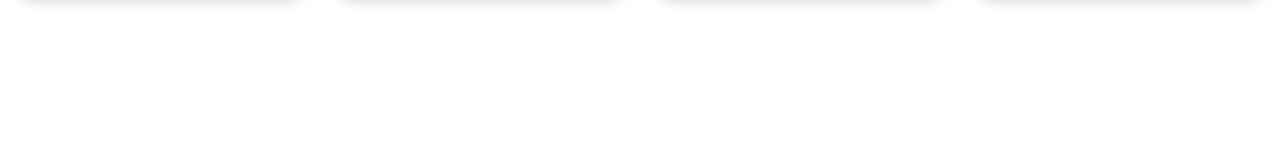
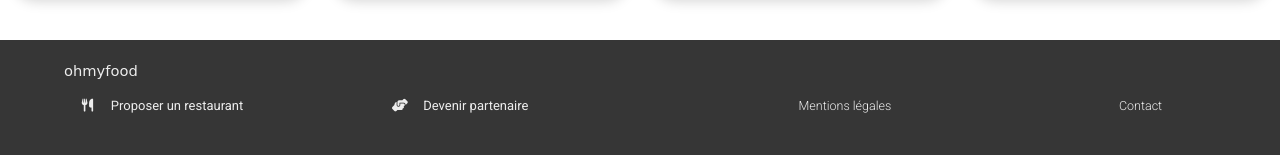
Before and after one commit to Adr-hub/first-versioning-project, a website: page index.html in a window 1280 px wide. Shown: the part 711-866 px from the top of the page. Before the commit the page ends 800 px from the top, so only its background shows below. Drawn offline with Linux system fonts and the light colour scheme; a web font is replaced by a local one.

Commit message:
Footer first commit

```diff
--- a/index.html
+++ b/index.html
@@ -35,13 +35,10 @@
         <div class="indications-cards__steps">
             <div class="indications-cards__steps-left-side"><span>1</span><i class="fas fa-mobile-alt"></i></div>
             Choisissez un restaurant
-
         </div>
-
         <div class="indications-cards__steps">
             <div class="indications-cards__steps-left-side"><span>2</span><i class="fas fa-list-ul"></i></div>
             Composez votre menu
-
         </div>
         <div class="indications-cards__steps">
             <div class="indications-cards__steps-left-side"><span>3</span><i class="fas fa-store"></i></div>
@@ -53,41 +50,31 @@
         <div class="restaurants-cards-block__new-restaurant">
             <a href="#" class="restaurants-cards-block__new-restaurant-image">
                 <span>Nouveau</span>
-
             </a>
-
             <div class="restaurants-cards-block__new-restaurant-image-caption">
                 <div class="restaurants-cards-block__new-restaurant-image-caption-details">
                     <a href="#">
                         <h4>La palette du goût</h4>
                     </a>
                     <a href="#">Ménilmontant</a>
-
                 </div>
                 <i class="far fa-heart"></i><i class="fas fa-heart"></i>
-
             </div>
         </div>
-
         <div class="restaurants-cards-block__charonne-restaurant">
             <a href="#" class="restaurants-cards-block__charonne-restaurant-image">
                 <span>Nouveau</span>
-
             </a>
-
             <div class="restaurants-cards-block__charonne-restaurant-image-caption">
                 <div class="restaurants-cards-block__charonne-restaurant-image-caption-details">
                     <a href="#">
                         <h4>La note enchantée</h4>
                     </a>
                     <a href="#">Charonne</a>
-
                 </div>
                 <i class="far fa-heart"></i><i class="fas fa-heart"></i>
-
             </div>
         </div>
-
         <div class="restaurants-cards-block__other-restaurants">
             <a href="#" class="restaurants-cards-block__other-restaurants-image"></a>
             <div class="restaurants-cards-block__other-restaurants-image-caption">
@@ -96,13 +83,10 @@
                         <h4>&Agrave; la française</h4>
                     </a>
                     <a href="#">Cité Rouge</a>
-
                 </div>
                 <i class="far fa-heart"></i><i class="fas fa-heart"></i>
-
             </div>
         </div>
-
         <div class="restaurants-cards-block__other-restaurants">
             <a href="#" class="restaurants-cards-block__other-restaurants-image"></a>
             <div class="restaurants-cards-block__other-restaurants-image-caption">
@@ -111,12 +95,30 @@
                         <h4>Le délice des sens</h4>
                     </a>
                     <a href="#">Folie-Méricourt</a>
-
                 </div>
                 <i class="far fa-heart"></i><i class="fas fa-heart"></i>
             </div>
         </div>
     </section>
+    <footer class="footer-block">
+        <h4 class="footer-block__title">ohmyfood</h4>
+        <div class="footer-block__container">
+            <div class="footer-block__container-first-line">
+                <div class="footer-block__container-first-line-icon"><i class="fas fa-utensils"></i></div><a
+                    href="#">Proposer un
+                    restaurant</a>
+            </div>
+            <div class="footer-block__container-second-line">
+                <div class="footer-block__container-second-line-icon"><i class="fas fa-hands-helping"></i></div>
+                <a href="#">Devenir partenaire</a>
+            </div>
+            <a href="#" class="footer-block__container-third-line">Mentions légales</a>
+            <a href="mailto:ohmyfood@exemple.com" class="footer-block__container-fourth-line" mailto>Contact</a>
+        </div>
+    </footer>
+
+
+
 </body>
 
 </html>
--- a/sass/base/_base.scss
+++ b/sass/base/_base.scss
@@ -29,7 +29,6 @@ h1:not(.heading-block h1) {
 }
 
 h2,
-h3,
-h4 {
+h3 {
     font-family: 'Roboto', sans-serif;
 }
--- a/sass/layout/_layout.scss
+++ b/sass/layout/_layout.scss
@@ -173,6 +173,7 @@ main+h3 {
     flex-direction: column;
     width: 100%;
     background-color: $heading-gray;
+    padding-bottom: 30px;
 
     div:first-child a:first-child {
         background-image: url("../images/restaurants/jay-wennington-N_Y88TWmGwA-unsplash.jpg");
@@ -221,3 +222,116 @@ main+h3 {
         }
     }
 }
+
+.footer-block {
+    background-color: $footer-background-color;
+    color: $footer-title-color;
+    padding-left: 5%;
+    padding-top: 2px;
+    margin-bottom: 0;
+
+    &__container {
+        display: flex;
+        flex-direction: column;
+        padding-bottom: 33px;
+
+        &-first-line {
+            display: flex;
+            justify-content: flex-start;
+            align-items: center;
+            margin-left: 0;
+            font-size: 13px;
+            margin-bottom: 1.5%;
+            width: 90%;
+
+
+            &-icon {
+                margin-left: 0;
+                width: 7.4%
+            }
+        }
+
+
+        &-second-line {
+            display: flex;
+            justify-content: flex-start;
+            align-items: center;
+            margin-left: 0;
+            font-size: 13px;
+            margin-bottom: 1.5%;
+            width: 90%;
+
+            &-icon {
+                margin-left: 0;
+                width: 7.4%;
+            }
+
+        }
+
+        &-third-line {
+            font-size: 14px;
+            margin-bottom: 1.3%;
+            font-weight: 300;
+            font-size: 12.5px;
+        }
+
+        &-fourth-line {
+            font-size: 14px;
+            margin-bottom: 1.5%;
+            font-weight: 300;
+            font-size: 12.5px;
+        }
+
+        a {
+            color: $footer-title-color;
+            text-decoration: none;
+        }
+
+        @media screen and(min-width: 768px) {
+            display: flex;
+            flex-direction: row;
+            align-items: baseline;
+            padding-bottom: 23px;
+
+            &-first-line {
+                width: 28%;
+                text-align: center;
+
+                &-icon {
+                    margin-left: 0;
+                    width: 15%
+                }
+            }
+
+
+            &-second-line {
+                width: 28%;
+                text-align: center;
+
+                &-icon {
+                    margin-left: 0;
+                    width: 15%
+                }
+            }
+
+
+            &-third-line {
+                width: 28%;
+                text-align: center;
+            }
+
+
+            &-fourth-line {
+                width: 25%;
+                text-align: center;
+            }
+
+
+        }
+
+    }
+
+    @media screen and(min-width: 768px) {
+        margin-top: 3.4%;
+    }
+}
--- a/sass/pages/_pages.scss
+++ b/sass/pages/_pages.scss
@@ -57,3 +57,13 @@
         }
     }
 }
+
+
+.footer-block__title {
+    font-family: 'Shrikhand', cursive;
+    color: $footer-title-color;
+    color: $footer-title-color;
+    font-weight: 400;
+    font-size: 14.7px;
+
+}
--- a/sass/utils/_utils.scss
+++ b/sass/utils/_utils.scss
@@ -10,3 +10,5 @@ $spinner-color: lighten($primary-color, 12%);
 $secondary-light-color: lighten($secondary-color, 4%);
 $lightest-primary-color: lighten($primary-color, 35%);
 $tertiary-dark-color: darken($tertiary-color, 37%);
+$footer-background-color: lighten(black, 21.2%);
+$footer-title-color: darken(white, 7%);
```
Also changed, not shown: css/styles.css, 1 other file.
